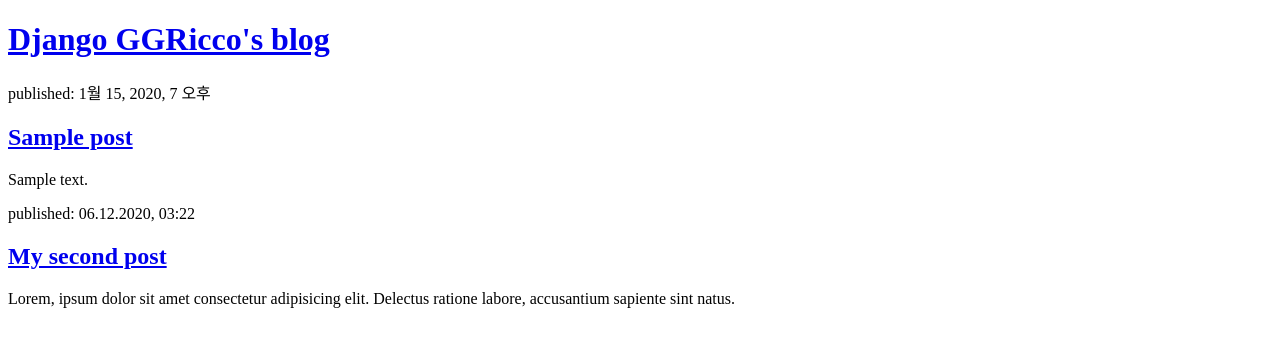
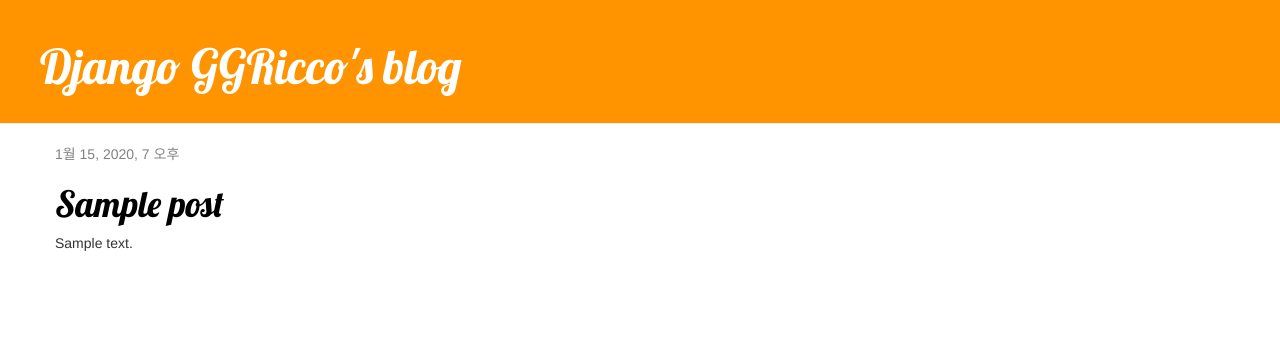
Before and after one commit to GGRicco/my-first-blog, a Django app: page / in a window 1280 px wide. Shown: the top 347 px of the page. Run offline with Django 3.2, Linux system fonts and the light colour scheme; tables that the repository leaves empty hold one stand-in row (values such as "Sample post"); some libraries are stand-ins or nearby versions.

Commit message:
Added view and template for detailed blog post as well as CSS for the site.

```diff
--- /dev/null
+++ b/blog/static/css/blog.css
@@ -0,0 +1,55 @@
+body{
+    /* padding-left: 1em; */
+}
+
+h1 a {
+    color: #fca205;
+    font-family: 'Lobster';
+}
+
+.page-header {
+    background-color: #ff9400;
+    margin-top: 0;
+    padding: 20px 20px 20px 40px;
+}
+
+.page-header h1, .page-header h1 a, .page-header h1 a:visited, .page-header h1 a:active {
+    color: #ffffff;
+    font-size: 36pt;
+    text-decoration: none;
+}
+
+.content {
+    margin-left: 40px;
+}
+
+h1, h2, h3, h4 {
+    font-family: 'Lobster', cursive;
+}
+
+.date {
+    color: #828282;
+}
+
+.save {
+    float: right;
+}
+
+.post-form textarea, .post-form input {
+    width: 100%;
+}
+
+.top-menu, .top-menu:hover, .top-menu:visited {
+    color: #ffffff;
+    float: right;
+    font-size: 26pt;
+    margin-right: 20px;
+}
+
+.post {
+    margin-bottom: 70px;
+}
+
+.post h1 a, .post h1 a:visited {
+    color: #000000;
+}
--- /dev/null
+++ b/blog/templates/blog/base.html
@@ -0,0 +1,30 @@
+{% load static %}
+<!DOCTYPE html>
+<html lang="ko">
+
+<head>
+    <meta charset="UTF-8" />
+    <meta name="viewport" content="width=device-width, initial-scale=1.0" />
+    <title>GGRicco's blog</title>
+    <link rel="stylesheet" href="//maxcdn.bootstrapcdn.com/bootstrap/3.2.0/css/bootstrap.min.css">
+    <link rel="stylesheet" href="//maxcdn.bootstrapcdn.com/bootstrap/3.2.0/css/bootstrap-theme.min.css">
+    <link href="//fonts.googleapis.com/css?family=Lobster&subset=latin,latin-ext" rel="stylesheet" type="text/css">
+    <link rel="stylesheet" href="{% static 'css/blog.css' %}">
+</head>
+
+<body>
+    <div class="page-header">
+        <h1><a href="#">Django GGRicco's blog</a></h1>
+    </div>
+
+    <div class="content container">
+        <div class="row">
+            <div class="col-md-8">
+            {% block content %}
+            {% endblock %}
+            </div>
+        </div>
+    </div>
+</body>
+
+</html>
--- a/blog/templates/blog/post_list.html
+++ b/blog/templates/blog/post_list.html
@@ -1,31 +1,14 @@
-<!DOCTYPE html>
-<html lang="ko">
 
-<head>
-    <meta charset="UTF-8" />
-    <meta name="viewport" content="width=device-width, initial-scale=1.0" />
-    <title>GGRicco's blog</title>
-</head>
+{% extends 'blog/base.html' %}
 
-<body>
-    <div>
-        <h1><a href="#">Django GGRicco's blog</a></h1>
-    </div>
-
+{% block content %}
     {% for post in posts %}
-    <div>
-        <p>published: {{ post.published_date}}</p>
-        <h2><a href="#">{{post.title}}</a></h2>
-        <p>{{post.text|linebreaksbr}}</p>
+    <div class="post">
+        <div class="date">
+            {{ post.published_date }}
+        </div>
+        <h1><a href="{% url 'post_detail' pk=post.pk %}">{{ post.title }}</a></h1>
+        <p>{{ post.text|linebreaksbr }}</p>
     </div>
     {% endfor %}
-
-    <div>
-        <p>published: 06.12.2020, 03:22</p>
-        <h2><a href="#">My second post</a></h2>
-        <p>Lorem, ipsum dolor sit amet consectetur adipisicing elit. Delectus ratione labore, accusantium sapiente sint
-            natus.</p>
-    </div>
-</body>
-
-</html>
+{% endblock %}
--- a/blog/urls.py
+++ b/blog/urls.py
@@ -3,4 +3,5 @@
 
 urlpatterns = [
     path('', views.post_list, name='post_list'),
+    path('post/<int:pk>/', views.post_detail, name='post_detail'),
 ]
--- a/blog/views.py
+++ b/blog/views.py
@@ -1,9 +1,15 @@
 from django.shortcuts import render
 from django.utils import timezone
 from .models import Post
+from django.shortcuts import render, get_object_or_404
 
 
 def post_list(request):
     posts = Post.objects.filter(
         published_date__lte=timezone.now()).order_by('published_date')
     return render(request, 'blog/post_list.html', {'posts': posts})
+
+
+def post_detail(request, pk):
+    post = get_object_or_404(Post, pk=pk)
+    return render(request, 'blog/post_detail.html', {'post': post})
```
Also changed, not shown: blog/templates/blog/post_detail.html (added, +13 -0 lines).
